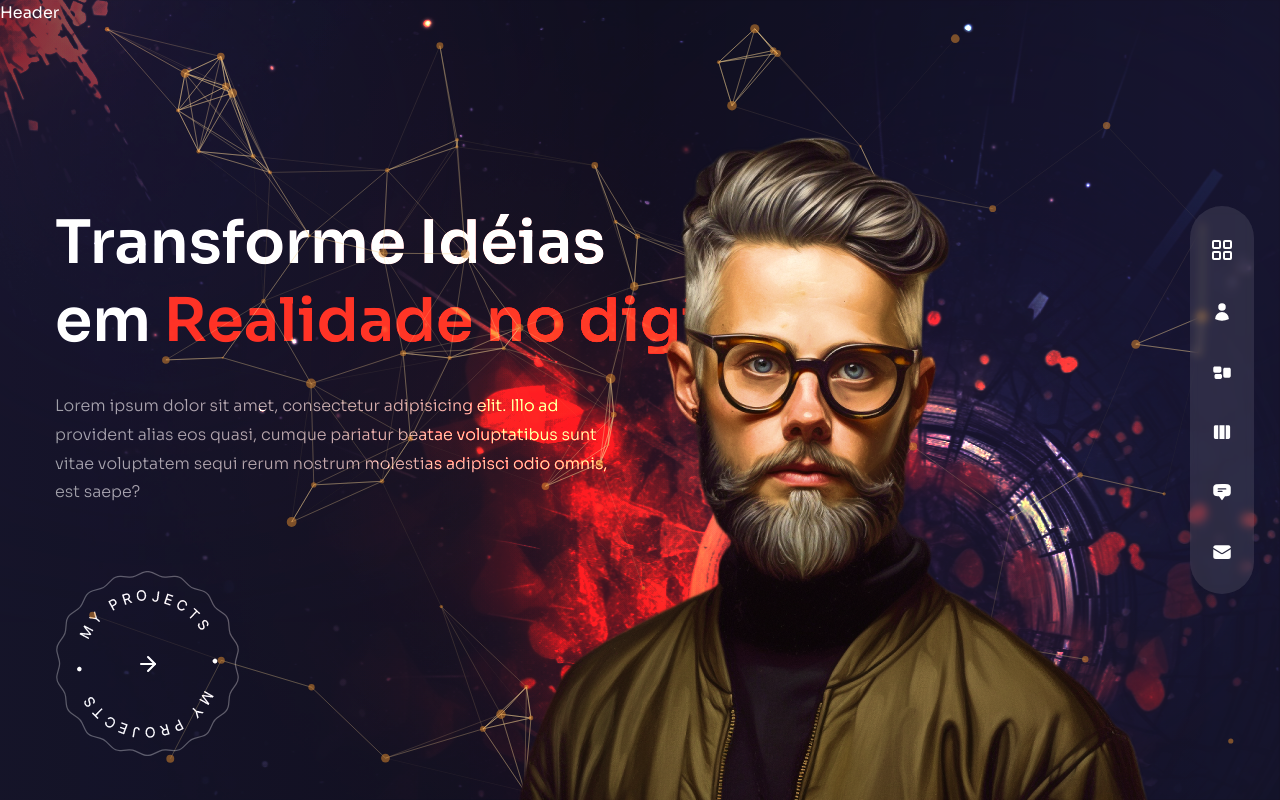
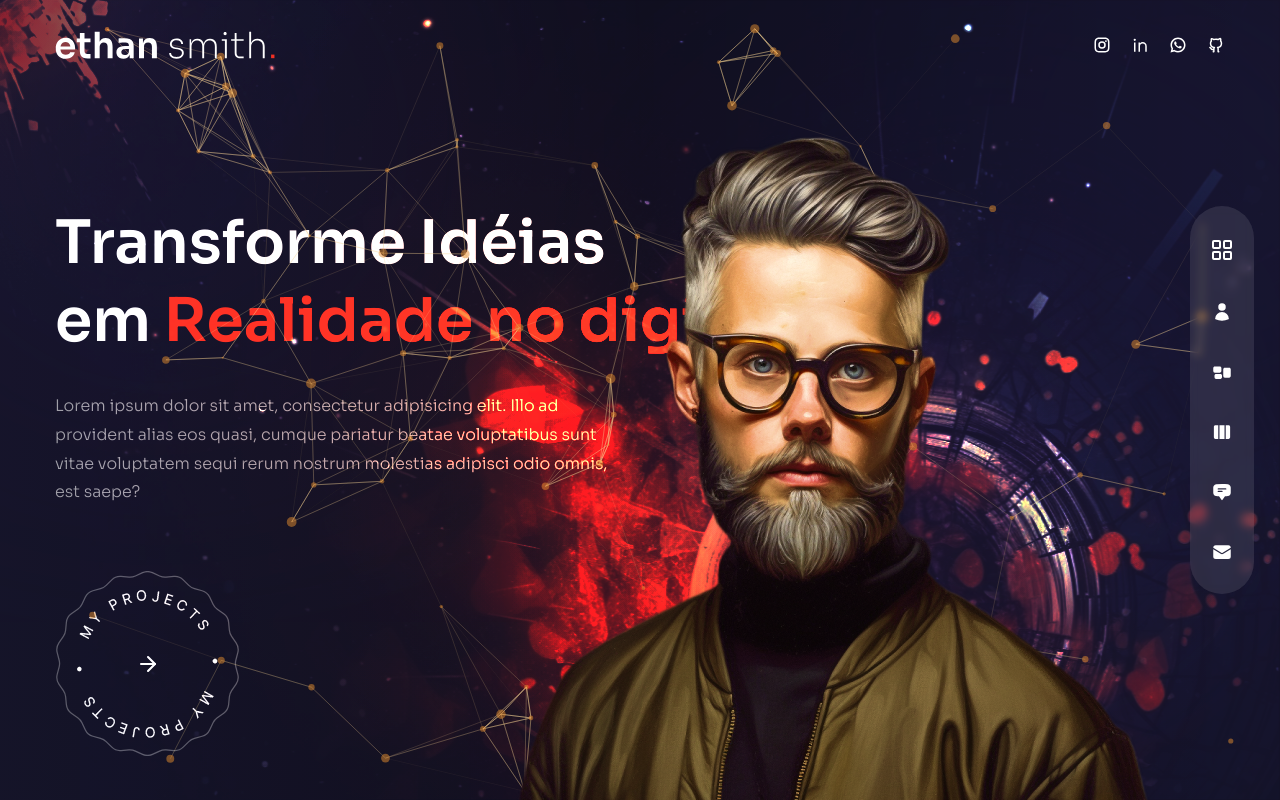
Before and after one commit to markus90souza/msdev, a Next.js app: page /home in a window 1280 px wide. Built offline with nearby package versions, Linux system fonts and the light colour scheme.

Commit message:
feat:create header

```diff
--- a/src/app/work/page..tsx
+++ /dev/null
@@ -1,5 +0,0 @@
-const Work = () => {
-  return <div>Work</div>
-}
-
-export default Work
--- /dev/null
+++ b/src/app/work/page.tsx
@@ -0,0 +1,7 @@
+import { FC } from 'react'
+
+const Work: FC = () => {
+  return <div>Ist</div>
+}
+
+export default Work
--- a/src/components/avatar.tsx
+++ b/src/components/avatar.tsx
@@ -9,7 +9,7 @@ export const Avatar: FC = () => {
         width={737}
         height={678}
         alt=""
-        className="translate-z-0 h-full w-full "
+        className="translate-z-0 h-full w-full"
       />
     </div>
   )
--- a/src/components/header.tsx
+++ b/src/components/header.tsx
@@ -1,5 +1,26 @@
+import { Socials } from '@/components/socials'
+import Image from 'next/image'
+import Link from 'next/link'
 import { FC } from 'react'
 
 export const Header: FC = () => {
-  return <header className="w-full z-30 absolute">Header</header>
+  return (
+    <header className="w-full z-30 absolute flex items-center px-16 xl:p-0 xl:h-[90px]">
+      <div className="container mx-auto">
+        <div className="flex flex-col justify-between items-center gap-y-6 py-8 lg:flex-row">
+          <Link href={'/'}>
+            <Image
+              src={'/logo.svg'}
+              width={220}
+              height={48}
+              alt=""
+              priority={true}
+            />
+          </Link>
+
+          <Socials />
+        </div>
+      </div>
+    </header>
+  )
 }
--- a/src/components/nav.tsx
+++ b/src/components/nav.tsx
@@ -31,8 +31,6 @@ const links = [
 export const Nav: FC = () => {
   const pathname = usePathname()
 
-  console.log(pathname)
-
   return (
     <nav className="flex flex-col items-center xl:w-16 xl:max-w-md xl:h-screen h-max xl:right-[2%] mt-auto gap-y-4 xl:justify-center w-full fixed top-0 z-50 bottom-0">
       <div className="flex bg-white/10 xl:text-xl xl:rounded-full backdrop-blur-sm text-3xl py-8 w-full h-[80px] xl:h-max items-center justify-between gap-y-10 px-4 md:px-40 xl:flex-col xl:justify-center xl:px-0">
--- a/src/components/particles.tsx
+++ b/src/components/particles.tsx
@@ -17,7 +17,7 @@ export const Particles: FC = () => {
   )
   return (
     <ReactParticles
-      className="w-full h-full absolute translate-z-0"
+      className="translate-z-0 absolute w-full h-full"
       id="tsparticles"
       init={particlesInit}
       loaded={particlesLoaded}
--- a/src/components/socials.tsx
+++ b/src/components/socials.tsx
@@ -1,5 +1,31 @@
+import Link from 'next/link'
 import { FC } from 'react'
 
+import {
+  RiGithubLine,
+  RiInstagramLine,
+  RiLinkedinLine,
+  RiWhatsappLine,
+} from 'react-icons/ri'
+
 export const Socials: FC = () => {
-  return <div>Socials</div>
+  return (
+    <div className="flex items-center gap-x-5 text-lg">
+      <Link href="" className="transition-all duration-300 hover:text-accent">
+        <RiInstagramLine />
+      </Link>
+
+      <Link href="" className="transition-all duration-300 hover:text-accent">
+        <RiLinkedinLine />
+      </Link>
+
+      <Link href="" className="transition-all duration-300 hover:text-accent">
+        <RiWhatsappLine />
+      </Link>
+
+      <Link href="" className="transition-all duration-300 hover:text-accent">
+        <RiGithubLine />
+      </Link>
+    </div>
+  )
 }
```
